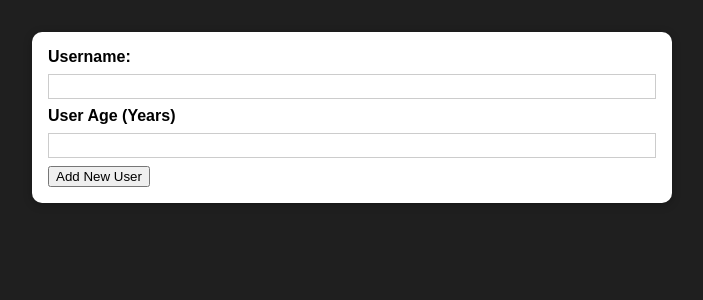
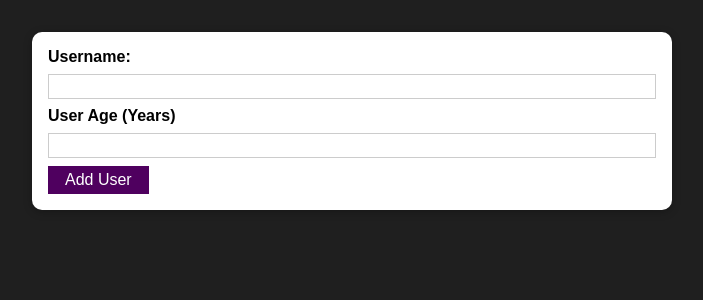
Before and after one commit to Bearpaw11/newuser, a React (Create React App) app: page / in a window 1280 px wide. Shown: the top 300 px of the page, without its empty margins (288-991 px from the left). Built offline with nearby package versions, Linux system fonts and the light colour scheme.

Commit message:
feat: added Button component and Button css

```diff
--- /dev/null
+++ b/src/Components/UI/Button.js
@@ -0,0 +1,16 @@
+import react from "react";
+import classes from "./Button.module.css"
+
+const Button = (props) => {
+  return (
+    <button
+    className ={classes.button}
+    type={props.type || 'button'}
+    onClick={props.OnClick}
+    >
+      {props.children}
+    </button>
+  )
+}
+
+export default Button;
--- /dev/null
+++ b/src/Components/UI/Button.module.css
@@ -0,0 +1,18 @@
+.button {
+  font: inherit;
+  border: 1px solid #4f005f;
+  background: #4f005f;
+  color: white;
+  padding: 0.25rem 1rem;
+  cursor: pointer;
+}
+
+.button:hover,
+.button:active {
+  background: #741188;
+  border-color: #741188;
+}
+
+.button:focus {
+  outline: none;
+}
--- a/src/Components/Users/NewUserInput.js
+++ b/src/Components/Users/NewUserInput.js
@@ -1,5 +1,6 @@
 import Card from "../UI/Card"
 import classes from "./NewUserInput.module.css"
+import Button from "../UI/Button"
 
 const NewUserInput = () => {
 
@@ -14,7 +15,7 @@
         <input id="username" type="text" />
         <label htmlFor="age">User Age (Years)</label>
         <input id="age" type="number" />
-        <button type="submit">Add New User</button>
+        <Button type="submit">Add User</Button>
       </form>
     </Card>
   )
```
Also changed, not shown: src/Components/UI/NewUserButton.js (deleted, +0 -9 lines).
